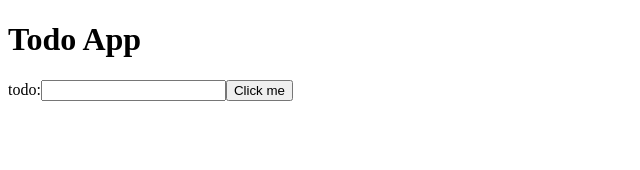
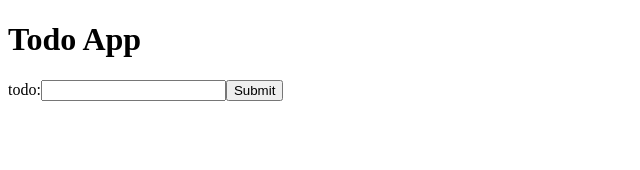
Before and after one commit to h-isobuchi/react-todo, a React (Create React App) app: page / in a window 1280 px wide. Shown: the top 170 px of the page, without its empty margins (0-640 px from the left). Built offline with nearby package versions, Linux system fonts and the light colour scheme.

Commit message:
Transfer the value of form to state

```diff
--- a/src/Form.js
+++ b/src/Form.js
@@ -1,18 +1,25 @@
 import React from 'react'
 
 class Form extends React.Component {
-    handleClick = () => {
-        console.log("Click");
+    constructor(props) {
+        super(props)
+        this.state = {value: ''}
+
+        this.handleChange = this.handleChange.bind(this)
+    }
+
+    handleChange(event) {
+        this.setState({value: event.target.value})
     }
 
     render() {
         return (
             <React.Fragment>
-                <label>todo:</label>
-                <input type="text" className="todoform" />
-                <button onClick={() => this.handleClick()}>
-                  Click me
-                </button>
+                <label>
+                    todo:
+                    <input type="text" className="todoform" value={this.state.value} onChange={this.handleChange} />
+                    <input type="submit" value="Submit" />
+                </label>
             </React.Fragment>
         );
     }
```
